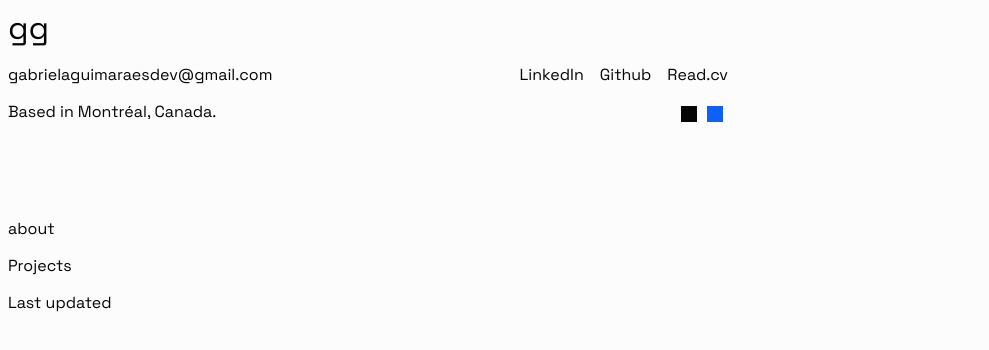
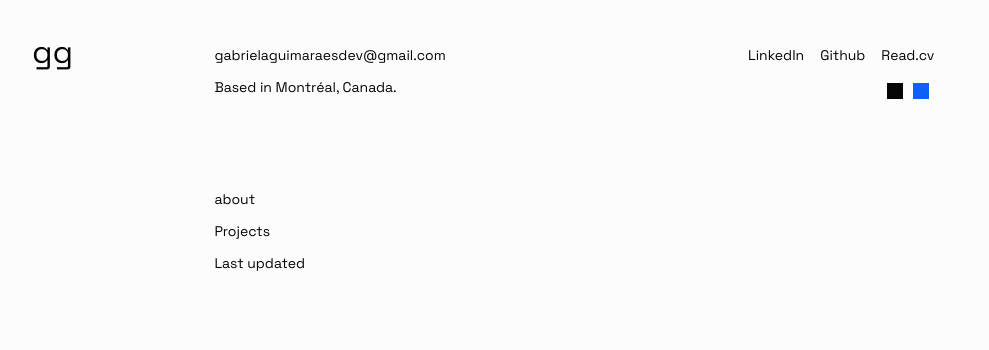
Before and after one commit to gabigf/gf-portfolio, a SvelteKit app: page / in a window 1280 px wide. Shown: the top 350 px of the page, without its empty margins (0-989 px from the left). Built offline with nearby package versions, Linux system fonts and the light colour scheme.

Commit message:
Add font styling

```diff
--- a/src/app.css
+++ b/src/app.css
@@ -4,6 +4,7 @@
   --text-color: #050505;
   --text-color-hover: #9e9e9e;
   --font-family: "Space Grotesk";
+  --font-size: 14px;
 }
 
 html.dark {
@@ -20,4 +21,7 @@ body {
   background-color: var(--bg-color);
   color: var(--text-color);
   font-family: var(--font-family);
+  font-size: var(--font-size);
+  padding: 1.5rem;
+  display: flex;
 }
```
